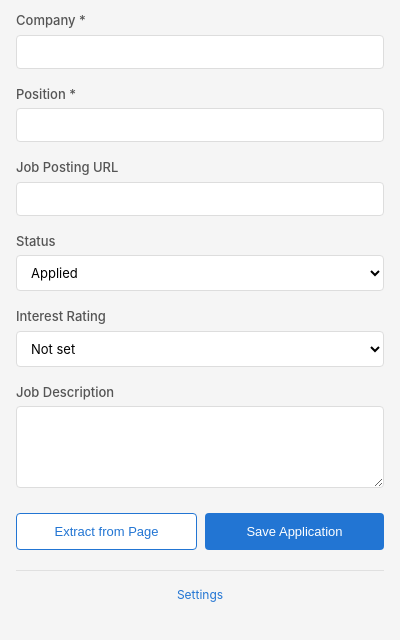
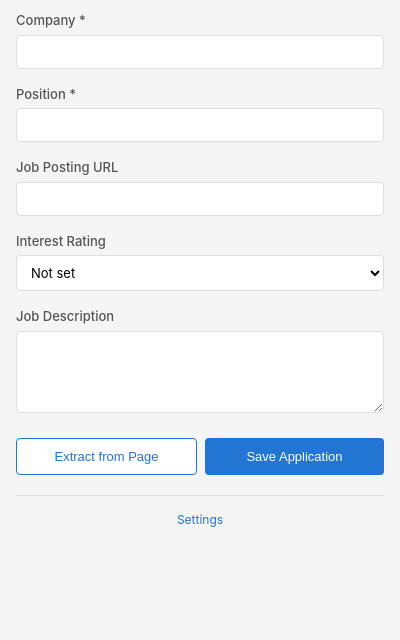
Before and after one commit to graffhyrum/jobAppTracker, a browser extension: page extension/popup/popup.html in a window 400 px wide. Shown: the part 62-702 px from the top of the page. Drawn offline with Linux system fonts and the light colour scheme.

Commit message:
fix: remove status dropdown from extension popup
The server schema ignores the status field sent by the extension,
so the dropdown was misleading. Status defaults server-side.

Closes: jobapptracker-qf1

```diff
--- a/extension/popup/popup.html
+++ b/extension/popup/popup.html
@@ -28,23 +28,6 @@
 				<div class="form-group">
 					<label for="jobPostingUrl">Job Posting URL</label>
 					<input type="url" id="jobPostingUrl" name="jobPostingUrl" />
-				</div>
-
-				<div class="form-group">
-					<label for="status">Status</label>
-					<select id="status" name="status">
-						<option value="applied">Applied</option>
-						<option value="screening interview">Screening Interview</option>
-						<option value="interview">Interview</option>
-						<option value="onsite">Onsite</option>
-						<option value="online test">Online Test</option>
-						<option value="take-home assignment">Take-home Assignment</option>
-						<option value="offer">Offer</option>
-						<option value="rejected">Rejected</option>
-						<option value="no response">No Response</option>
-						<option value="no longer interested">No Longer Interested</option>
-						<option value="hiring freeze">Hiring Freeze</option>
-					</select>
 				</div>
 
 				<div class="form-group">
--- a/extension/popup/popup.js
+++ b/extension/popup/popup.js
@@ -100,7 +100,6 @@ async function submitJobApplication(e) {
 	const data = {
 		company: formData.get("company"),
 		position: formData.get("position"),
-		status: formData.get("status") || "applied",
 		applicationDate: new Date().toISOString(),
 	};
 
```
